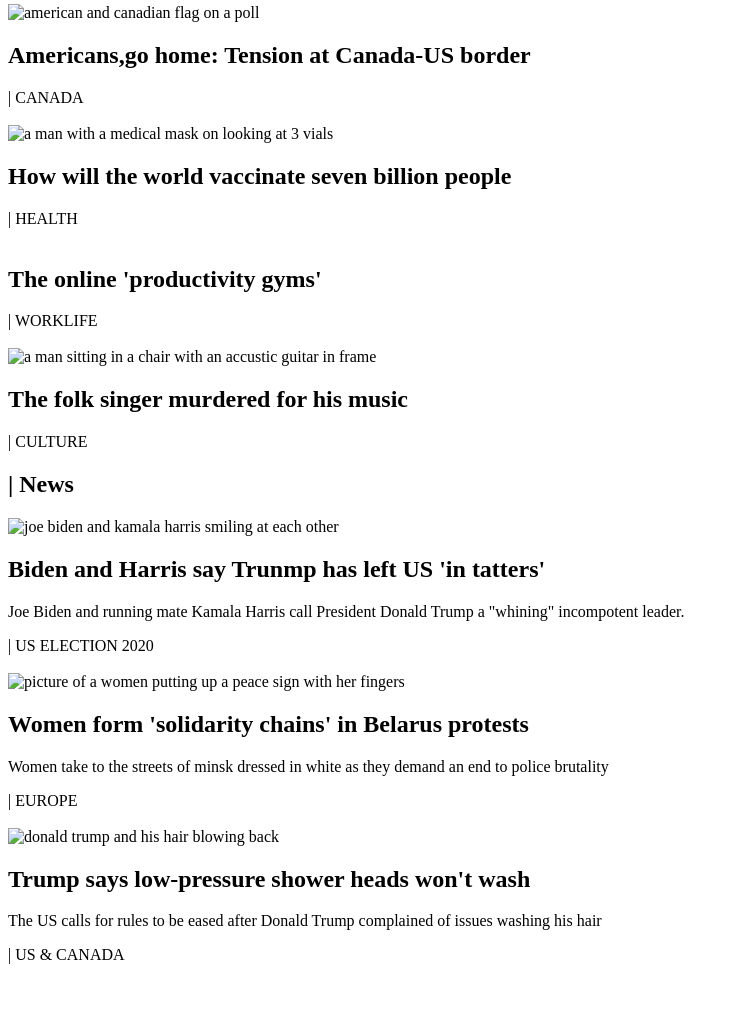
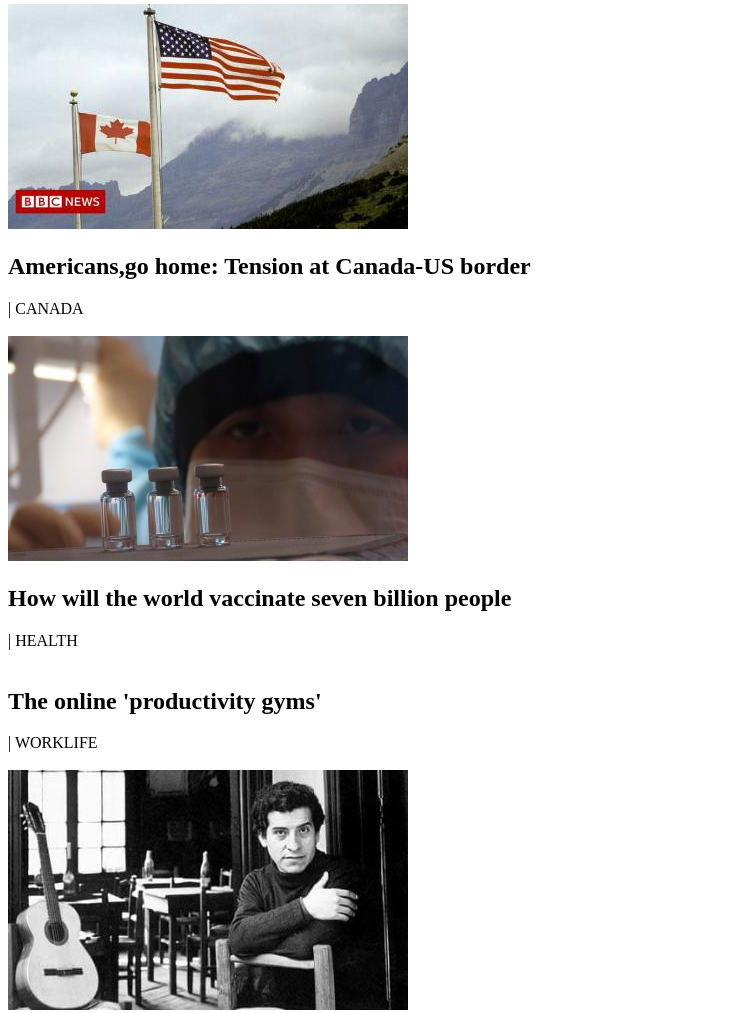
Before and after one commit to Epiq122/bbc-site, a plain HTML site: page index.html in a window 1280 px wide. Shown: the part 697-1710 px from the top of the page, without its empty margins (0-734 px from the left). Before the commit the page ends 1669 px from the top, so only its background shows below. Drawn offline with Linux system fonts and the light colour scheme; the site is published under a folder, as on GitHub Pages, so addresses that start at the root find nothing.

Commit message:
made it so images would show up properly

```diff
--- a/index.html
+++ b/index.html
@@ -24,7 +24,6 @@
 
         <a href="">More</a>
 
-        <!-- add a form -->
         <form action="">
           <input type="text" placeholder="Search" />
         </form>
@@ -44,34 +43,39 @@
         </h3>
         <span>| </span><span> MIDDLE EAST</span>
       </section>
+
       <br />
+
       <section>
         <section>
           <img
-            src="/img/picture2.jpeg"
+            src="./img/picture2.jpeg"
             alt="american and canadian flag on a poll"
           />
           <h2>Americans,go home: Tension at Canada-US border</h2>
           <span>|</span> <span> CANADA</span>
         </section>
+
         <br />
         <section>
           <img
-            src="/img/picture3.jpeg"
+            src="./img/picture3.jpeg"
             alt="a man with a medical mask on looking at 3 vials"
           />
           <h2>How will the world vaccinate seven billion people</h2>
           <span>|</span> <span> HEALTH</span>
         </section>
         <br />
+
         <section>
           <h2>The online 'productivity gyms'</h2>
           <span>| </span> <span>WORKLIFE</span>
         </section>
+
         <br />
         <section>
           <img
-            src="/img/picture4.jpeg"
+            src="./img/picture4.jpeg"
             alt="a man sitting in a chair with an accustic guitar in frame"
           />
           <h2>The folk singer murdered for his music</h2>
@@ -85,7 +89,7 @@
     <section>
       <section>
         <img
-          src="/img/picture5.jpeg"
+          src="./img/picture5.jpeg"
           alt="joe biden and kamala harris smiling at each other"
         />
         <h2>Biden and Harris say Trunmp has left US 'in tatters'</h2>
@@ -98,7 +102,7 @@
       <br />
       <section>
         <img
-          src="/img/picture6.jpeg"
+          src="./img/picture6.jpeg"
           alt="picture of a women putting up a peace sign with her fingers"
         />
         <h2>Women form 'solidarity chains' in Belarus protests</h2>
@@ -111,7 +115,7 @@
       <br />
       <section>
         <img
-          src="/img/picture7.jpeg"
+          src="./img/picture7.jpeg"
           alt="donald trump and his hair blowing back "
         />
         <h2>Trump says low-pressure shower heads won't wash</h2>
```
Also changed, not shown: 1 other file.
